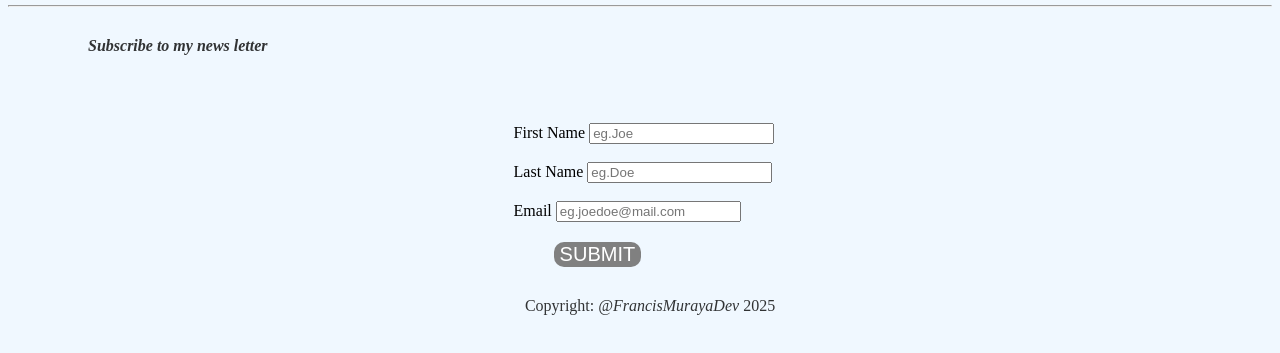
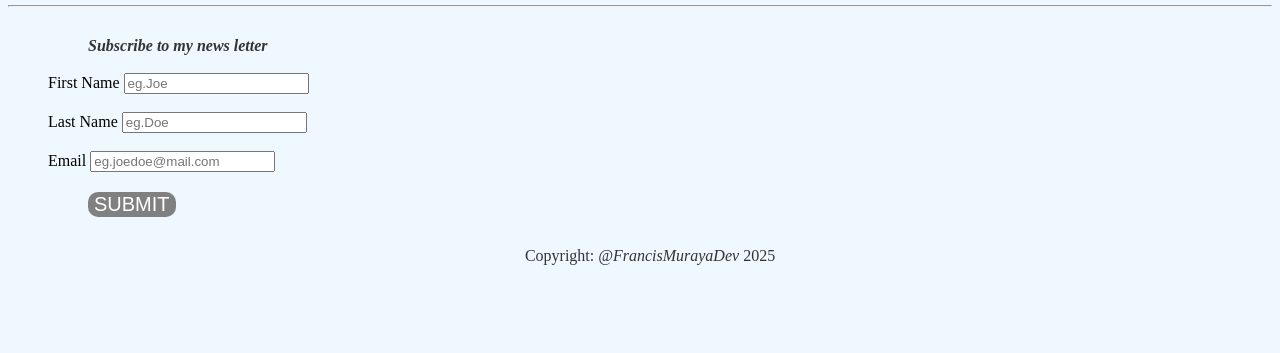
Before and after one commit to FrancisMurayaDev/my-5-Dream-Vacation-Places, a plain HTML site: page index.html in a window 1280 px wide. Shown: the part 2453-2806 px from the top of the page. Drawn offline with Linux system fonts and the light colour scheme.

Commit message:
modify form margin

```diff
--- a/index.css
+++ b/index.css
@@ -54,6 +54,12 @@ figcaption{
   font-size: small;
   color: rgb(7, 60, 220);
 }
-.form{
-  margin-left: 40%;
+.mb{
+  margin-bottom: 0%;
 }
+.mt{
+  margin-top: 0%;
+}
+.ml{
+  margin-left: 40px;
+}
--- a/index.html
+++ b/index.html
@@ -122,14 +122,14 @@
    <figure><img src="./images/barcelona5.jpg" alt="Barcelona holiday beautiful places" width="200px" loading="lazy"><figcaption>icepop chills</figcaption></figure>
   </div>
   <hr>
-  <div class="news-letter">
-    <p><i>
+  <div class="news-letter mb">
+    <p class="mb"><i>
       <b>Subscribe to my news letter</b>
       </i>
     </p>
     <br>
   </div>
-  <div class="form">
+  <div class="mt ml">
     <form action="">
       <div>
         <label for="fn">First Name</label>
```
